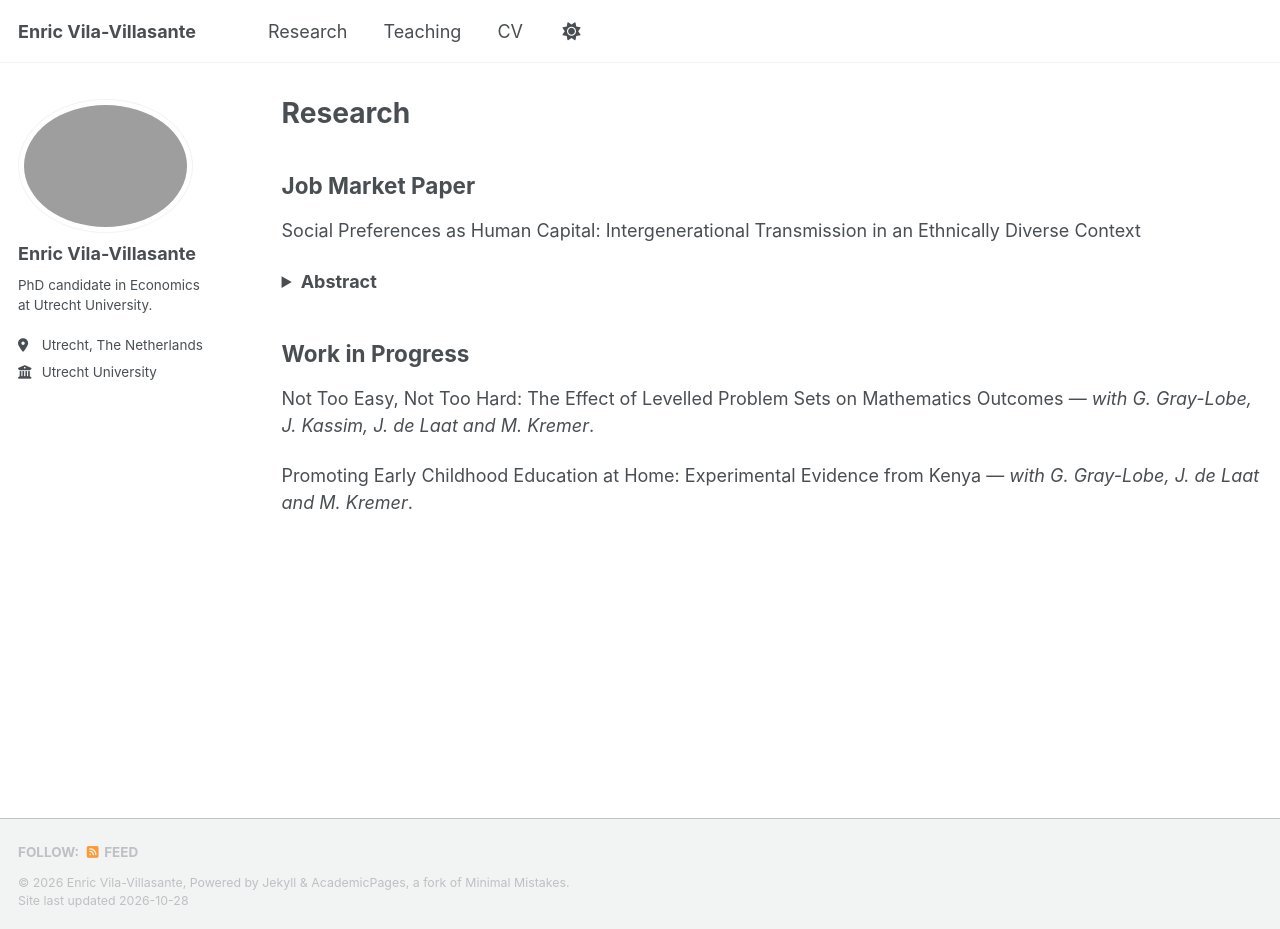
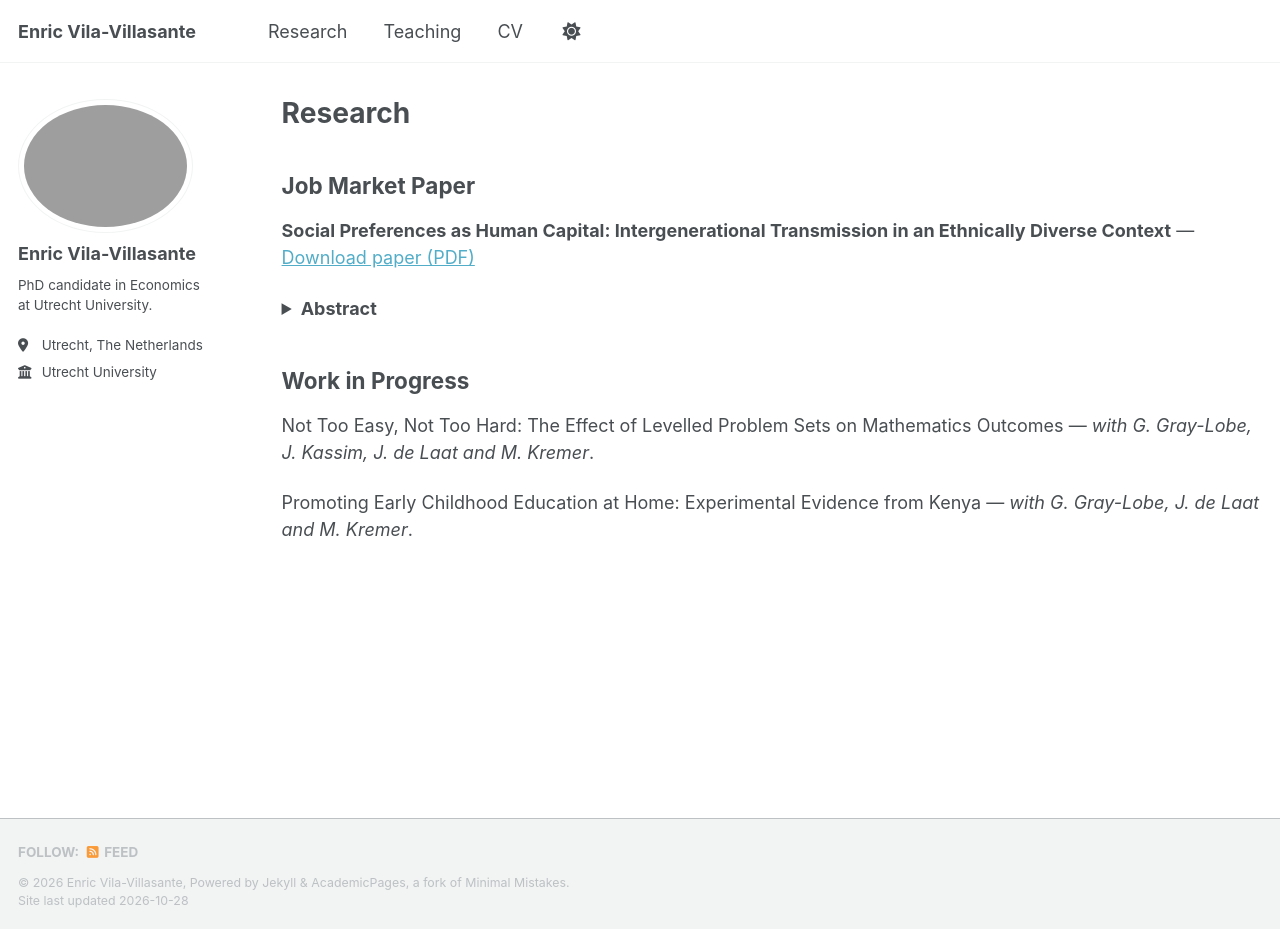
Before and after one commit to enricviladv/enricviladv.github.io, a Jekyll site: the page built from _pages/research.md, in a window 1280 px wide and 929 px high. Built offline with Jekyll 4.4.1, drawn with Linux system fonts in a browser that asks for light colours; a script that is not in the unit is left out.

Commit message:
Update research.md

```diff
--- a/_pages/research.md
+++ b/_pages/research.md
@@ -7,7 +7,7 @@ author_profile: true
 
 ## Job Market Paper
 
- Social Preferences as Human Capital: Intergenerational Transmission in an Ethnically Diverse Context
+**Social Preferences as Human Capital: Intergenerational Transmission in an Ethnically Diverse Context** — [Download paper (PDF)](/files/VilaVillasante_JMP.pdf)
 
   <details>
   <summary><strong>Abstract</strong></summary>
```
